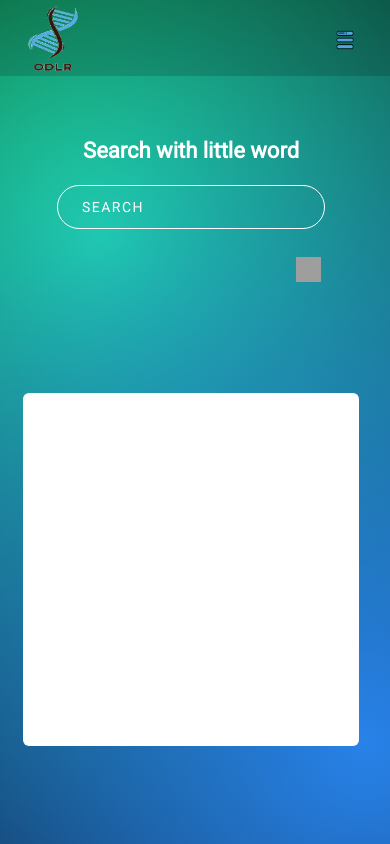
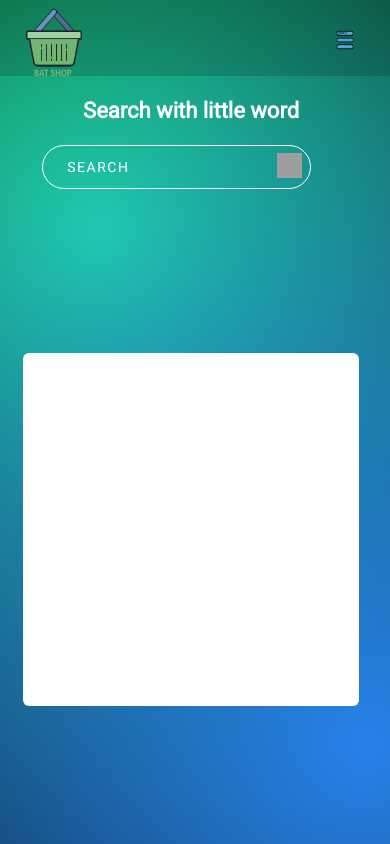
Before and after one commit to ThamerD/381-Project, a PHP site: page /pages/Home.php in a window 390 px wide. Run offline with PHP 8.4, Linux system fonts and the light colour scheme; data that the repository does not hold is empty; some libraries are stand-ins or nearby versions; grey boxes are pictures that could not be loaded.

Commit message:
with partial check

```diff
--- a/css/style_e.css
+++ b/css/style_e.css
@@ -38,6 +38,7 @@
     margin-top: 0px;
     position: fixed;
     top: 0px;
+    z-index: 1;
     /* clear: both; */
 }
 
@@ -120,13 +121,15 @@
     border-radius: 6px;
     width: 80%;
     min-height: 40vh;
+    height: auto;
     /* max-height: 100vh; */
-    /* overflow: auto; */
+    overflow: auto;
     /* max-height: 70vh; */
     /*(New) By Aalzughibi*/
     position: relative;
-    top: 40px;
+    top: 0px;
     font-size: 17px;
+    z-index: 0;
 }
 
 .sideBar {
@@ -255,7 +258,8 @@
     width: 40%;
     /* max-height: 100vh; */
     overflow: auto;
-    height: 70%;
+    height: auto;
+    /* height: 70%; */
     /* max-height: 70vh; */
     /*(New) By Aalzughibi*/
     position: relative;
@@ -391,6 +395,7 @@
     margin-left: 40%;
 }
 
+
 @media only screen and (max-width:1000px) {
     .divfor {
         padding: 70px;
@@ -405,8 +410,9 @@
         border-radius: 6px;
         width: 50%;
         /* max-height: 100vh; */
-        overflow: auto;
-        height: 70%;
+        /* overflow: auto; */
+        height: auto;
+        /* height: 70%; */
         /* max-height: 70vh; */
         /*(New) By Aalzughibi*/
         position: relative;
@@ -759,9 +765,9 @@
     position: relative;
     top: 12vh;
     /* bottom: 70vh; */
-    left: 8%;
+    left: 10%;
     /* right: 0%; */
-    width: 60%;
+    width: 65%;
     border-radius: 1%;
     /* display: block; */
 }
@@ -1048,7 +1054,10 @@
 
 .newestProduct {
     /* background: red; */
-    width: 9%;
+    width: 10%;
+    max-width: 130px;
+    height: 200px;
+    /* max-height: ; */
     text-align: left;
     padding: 1%;
     border-radius: 6px;
@@ -1089,9 +1098,9 @@
 /* End Home.php */
 
 .btn2 {
-    position: fixed;
-    bottom: 110px;
-    right: 47%;
+    position: absolute;
+    bottom: 0px;
+    right: 40%;
     /* top: 5vh;
     right: 6vw; */
     /* bottom: -300px; */
@@ -1398,6 +1407,69 @@
         float: none;
         background: gray;
         width: 90%;
+        max-width: 100000px;
+        max-height: 100000px;
+        height: auto;
         margin: 10px;
     }
 }
+.btnSearch{
+    position:relative; right:4%; top:1vh;
+}
+.xyz{
+    position:relative;  top:6vh;
+}
+.xyz1{
+    position:relative;  top:10vh;
+}
+@media only screen and (max-width:1199px ) {
+    .xyz{
+        position:relative;  top:10vh;
+    }
+}
+/*ipad pro  */
+@media only screen and (max-width:1024px ) {
+    .btnSearch{
+        position:relative; right:5%; top:0.5vh;
+    }
+}
+/* ipad */
+@media only screen and (max-width:768px ) {
+    .btnSearch{
+        position:relative; right:7%; top:0.8vh;
+    }
+    .text-for-message {
+        position: relative;
+        top: 12vh;
+        /* bottom: 70vh; */
+        left: 8%;
+        /* right: 0%; */
+        width: 60%;
+        border-radius: 1%;
+        /* display: block; */
+    }
+}
+/* iphone 6/7/8 plus */
+@media only screen and (max-width:414px ) {
+    .btnSearch{
+        position:relative; right:14%; top:0.8vh;
+    }
+}
+/* pixel 2 XL */
+@media only screen and (max-width:411px ) {
+    .btnSearch{
+        position:relative; right:12%; top:0.8vh;
+    }
+}
+/* iphone x */
+@media only screen and (max-width:375px ) {
+    .btnSearch{
+        position:relative; right:12%; top:0.8vh;
+    }
+}
+/* iphone 5/SE */
+@media only screen and (max-width:320px ) {
+    .btnSearch{
+        position:relative; left:33%; top:-6vh;
+    }
+}
--- a/pages/AddProduct.php
+++ b/pages/AddProduct.php
@@ -98,7 +98,7 @@
 }
 
 include_once "base.php"; ?>
-    <div class="coBody" id="coBody" style="margin: auto; margin-top: 1cm;">
+    <div class="coBody xyz" id="coBody" style="margin: auto; margin-top: 1cm;">
 
         <h2 style="margin-top: 0cm;">Add a Product</h2>
         <br>
--- a/pages/Home.php
+++ b/pages/Home.php
@@ -76,7 +76,7 @@
                 <input class="search__input typeahead" onkeyup="click_it()" type="text" placeholder="Search" id="myInput" name="myInput" autocomplete="off">
                 <a href=""></a>
                 <!-- <img src="../img/searchLogo.png" width='25px' height='25px' style="position:fixed; left:76%; top:23.5%" alt=""> -->
-                <input type="image" src="../img/searchLogo.png" alt="Submit Form" width='25px' height='25px'   style="position:fixed; left:76%; top:30.5%" />
+                <input type="image" src="../img/searchLogo.png" alt="Submit Form" width='25px' height='25px'   class="btnSearch" />
             </div>
             <!-- <input type="submit"  class='btn btnSea'  id="myBtn-Home" value="Search" > -->
         </div>
@@ -102,7 +102,7 @@
         });
     });
 </script>
-    <div class="coBody coBody-HeightValue">
+    <div class="coBody coBody-HeightValue" id="coBody">
 
         <!-- <div class = "newestProduct">
             <p>subject: MW3</p>
@@ -111,7 +111,7 @@
         </div> -->
         <?php
            $conn =new mysqli('localhost', 'root', '' , '381_db');
-           $result = mysqli_query($conn,"SELECT * FROM `product` ORDER BY PRODUCT_ID DESC LIMIT 16");
+           $result = mysqli_query($conn,"SELECT * FROM `product` ORDER BY PRODUCT_ID DESC LIMIT 14");
            while( $row = mysqli_fetch_assoc( $result ) ){
             // echo "$row";
             // <p>{$row['PRODUCT_NAME']}</p>
--- a/pages/Product.php
+++ b/pages/Product.php
@@ -13,7 +13,7 @@
         .coBody{
             /* width: 1400px; */
             padding: 10px;
-            height:90%;
+            /* height:auto; */
 
         }
           /* Position the image container (needed to position the left and right arrows) */
@@ -54,7 +54,7 @@
 <?php include_once "base.php";
 
 ?>
-<div class="coBody" id="coBody" style="margin: auto; margin-top: 1cm;">
+<div class="coBody xyz" id="coBody" style="margin: auto; margin-top: 1cm;">
 
 <?php
 $conn=mysqli_connect("localhost","root","","381_db");
--- a/pages/searchAdv.php
+++ b/pages/searchAdv.php
@@ -32,7 +32,7 @@
 <body>
 
 <?php include_once "base.php"; ?>
-    <div class="coBody" id="coBody" style="margin: auto; margin-top: 1cm;">
+    <div class="coBody xyz" id="coBody" style="margin: auto; margin-top: 1cm;">
 
         <h2 style="margin-top: 0cm;">Search a Product</h2>
         <br>
```
Also changed, not shown: img/logo.png, pages/photo/71pNtXwR-aL._SL1200_.jpg (added), pages/photo/MV5BYzE5MjY1ZDgtMTkyNC00MTMyLThhMjAtZGI5OTE1NzFlZGJjXkEyXkFqcGdeQXVyNjU0OTQ0OTY@._V1_.jpg (added).
